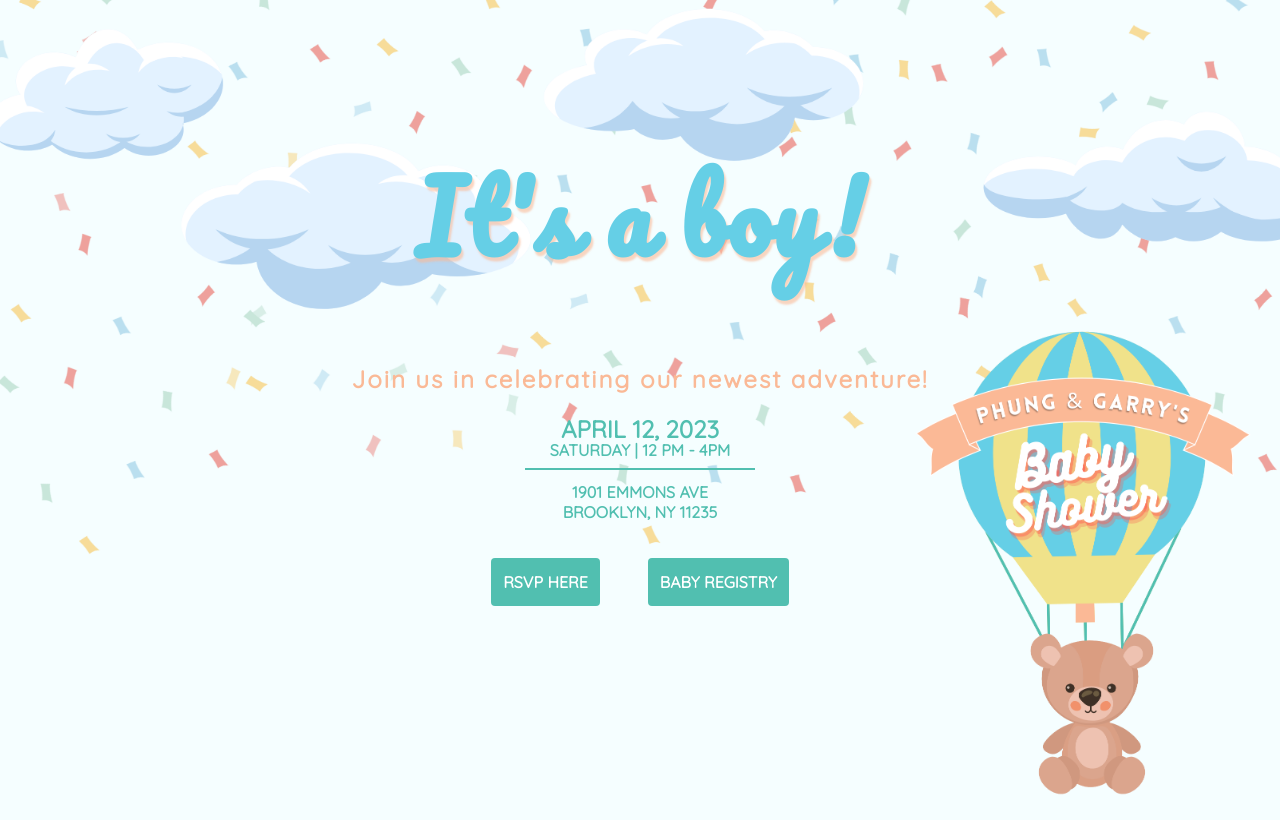
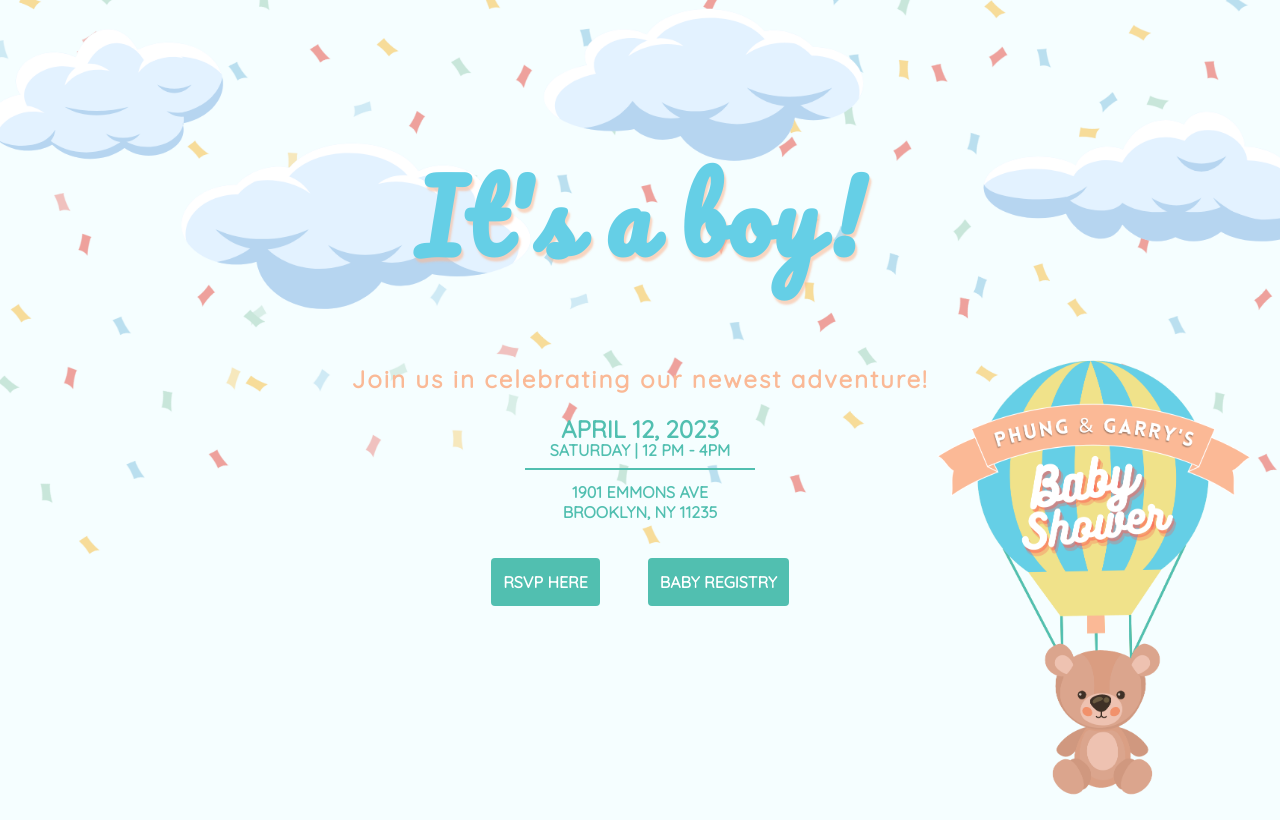
Before and after one commit to vuonga1103/phung-baby-shower, a React (Create React App) app: page / in a window 1280 px wide. Built offline with nearby package versions, Linux system fonts and the light colour scheme; some icons are missing.

Commit message:
Adjust styling

```diff
--- a/src/App.js
+++ b/src/App.js
@@ -27,6 +27,7 @@ const BottomRightBear = styled.img({
   bottom: 0,
   right: 0,
   height: '60%',
+  maxHeight: 450,
   margin: 24,
   zIndex: -1,
   [MOBILE_MEDIA_QUERY]: {
@@ -59,7 +60,7 @@ function App() {
       <Wrapper ref={containerRef}>
         <TopBear src={hotAirBalloonBear} alt="Bear With Hot Air Balloon" />
         <Intro />
-        <div>
+        <div style={{ marginBottom: 24 }}>
           <Button onClick={handleRsvpButtonClick}>RSVP Here</Button>
           <Button>
             <Link href="http://amazon.com">Baby Registry</Link>
```
